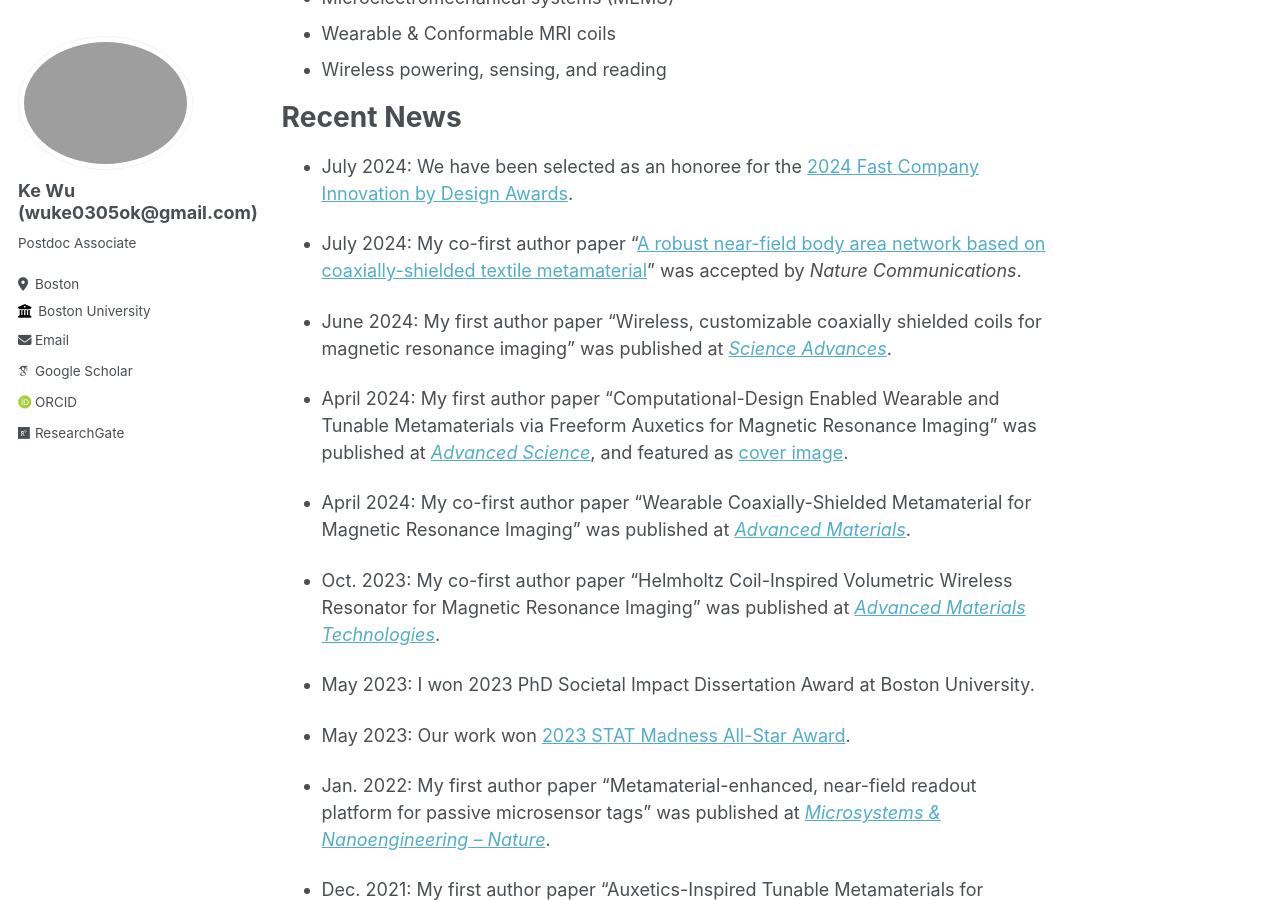
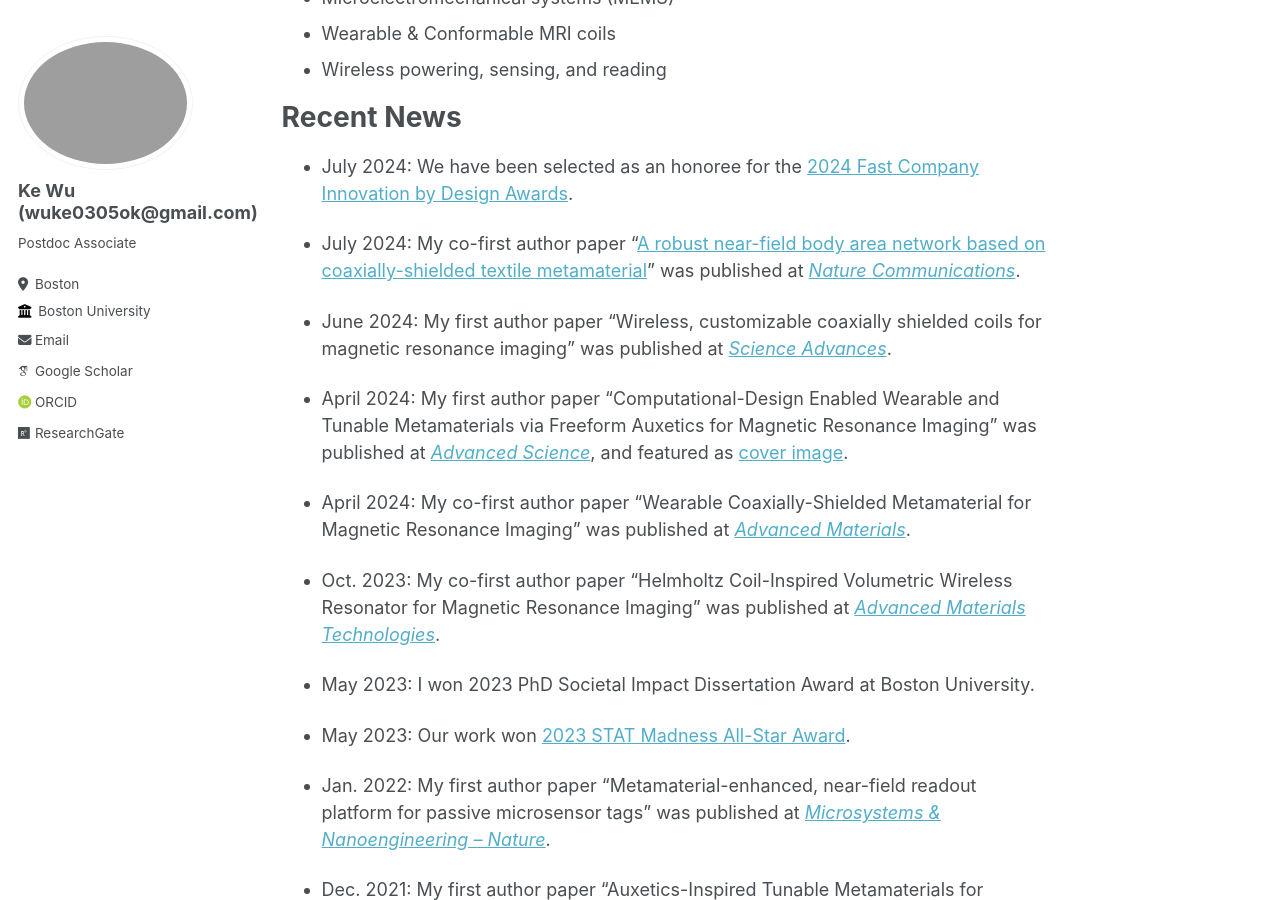
Before and after one commit to wuke0305/wuke0305.github.io, a Jekyll site: the page built from _pages/about.md, in a window 1280 px wide and 900 px high, scrolled down 766 px. Built offline with Jekyll 4.4.1, drawn with Linux system fonts in a browser that asks for light colours; some web fonts are replaced.

Commit message:
Update about.md

```diff
--- a/_pages/about.md
+++ b/_pages/about.md
@@ -23,7 +23,7 @@ Recent News
 ======
 * July 2024: We have been selected as an honoree for the [2024 Fast Company Innovation by Design Awards](https://www.fastcompany.com/91129760/materials-innovation-by-design-2024).
 
-* July 2024: My co-first author paper “[A robust near-field body area network based on coaxially-shielded textile metamaterial](https://arxiv.org/abs/2402.13962)” was accepted by _Nature Communications_.
+* July 2024: My co-first author paper “[A robust near-field body area network based on coaxially-shielded textile metamaterial](https://arxiv.org/abs/2402.13962)” was published at [_Nature Communications_](https://www.nature.com/articles/s41467-024-51061-x).
 
 * June 2024: My first author paper “Wireless, customizable coaxially shielded coils for magnetic resonance imaging” was published at [_Science Advances_](https://www.science.org/doi/full/10.1126/sciadv.adn5195).
 
```
